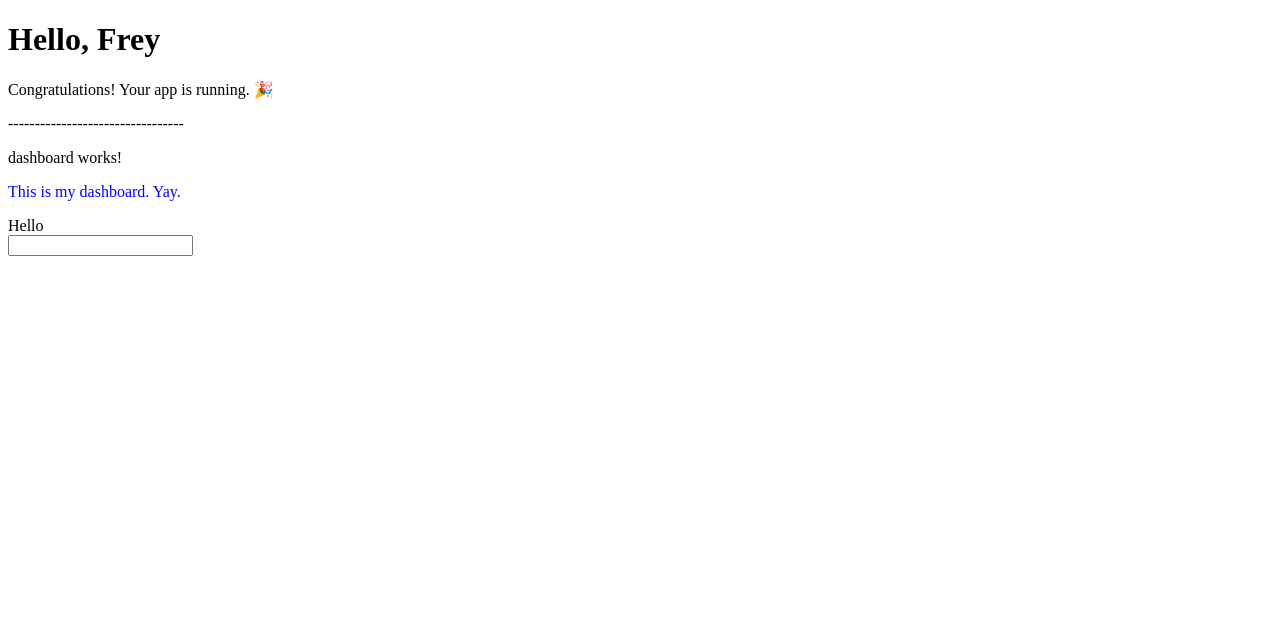
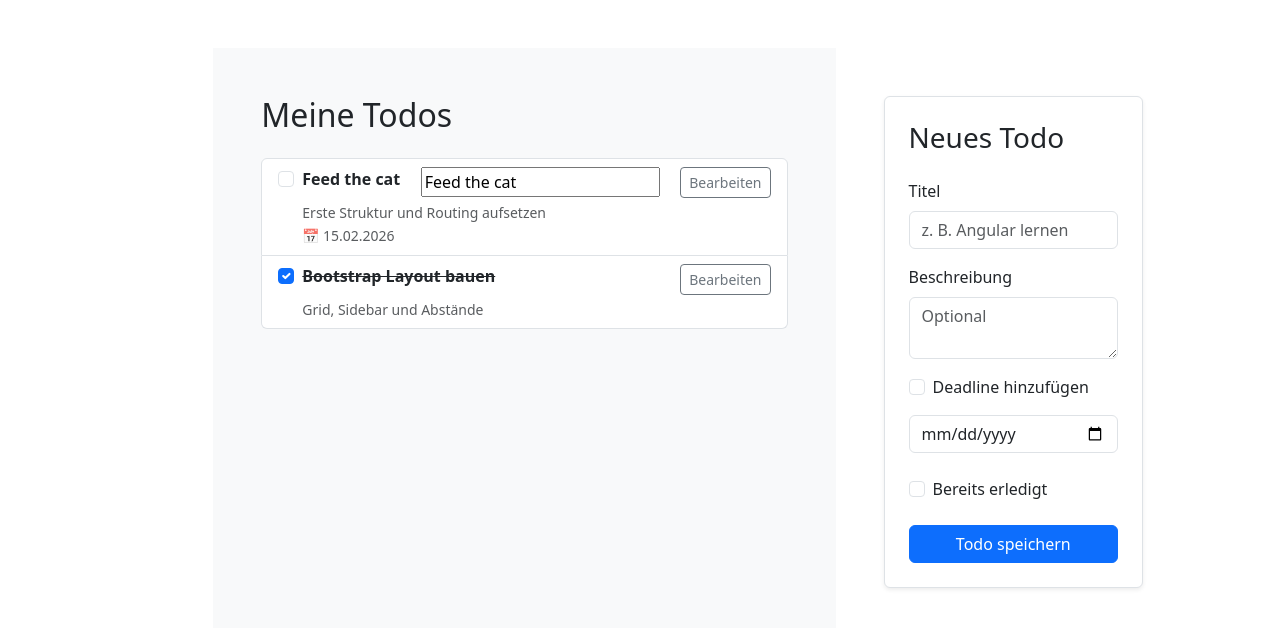
Before and after one commit to JohnSheppard7901/Angular-LifeOS, an Angular app: page /todos in a window 1280 px wide. Before the commit this address led to /. Shown: the top 628 px of the page. Built offline with nearby package versions, Linux system fonts and the light colour scheme.

Commit message:
created todo list html templete

```diff
--- a/angular.json
+++ b/angular.json
@@ -2,7 +2,8 @@
   "$schema": "./node_modules/@angular/cli/lib/config/schema.json",
   "version": 1,
   "cli": {
-    "packageManager": "npm"
+    "packageManager": "npm",
+    "analytics": false
   },
   "newProjectRoot": "projects",
   "projects": {
@@ -30,6 +31,7 @@
               }
             ],
             "styles": [
+              "node_modules/bootstrap/dist/css/bootstrap.min.css",
               "src/styles.css"
             ]
           },
--- a/package.json
+++ b/package.json
@@ -29,6 +29,7 @@
     "@angular/forms": "^21.1.0",
     "@angular/platform-browser": "^21.1.0",
     "@angular/router": "^21.1.0",
+    "bootstrap": "^5.3.8",
     "rxjs": "~7.8.0",
     "tslib": "^2.3.0"
   },
--- a/src/app/app.html
+++ b/src/app/app.html
@@ -1,7 +1,10 @@
+<!--
 <div>
   <h1>Hello, {{ title() }}</h1>
   <p>Congratulations! Your app is running. 🎉</p>
 </div>
 ---------------------------------
 
-<app-dashboard></app-dashboard>
+<app-dashboard></app-dashboard>-->
+
+<router-outlet></router-outlet>
--- a/src/app/app.routes.ts
+++ b/src/app/app.routes.ts
@@ -1,4 +1,10 @@
 import { Routes } from '@angular/router';
+import { Todopage } from './features/todopage/todopage';
 //import { Dashbourd} from 'module';
 
-export const routes: Routes = [];
+export const routes: Routes = [
+    {
+        path: 'todos',
+        component: Todopage
+    }
+];
--- a/src/app/features/todopage/todopage.html
+++ b/src/app/features/todopage/todopage.html
@@ -1,20 +1,115 @@
-<p>todopage works!</p>
+<div class="container-fluid mt-5">
+  <div class="row">
 
-<div>
-    <card>
-        <!-- Interpolation zeigt den Titel -->
-        <h3 class="title">Feed the cat</h3>
+    <!-- linker Seitenrand -->
+    <div class="col-2"></div>
 
-        <!-- Property Binding für Icon/Style -->
-        <input id="doneTask" type="checkbox">
-        <!-- Event Binding -->
-        <label for="doneTask">Pending</label>
+    <!-- Hauptbereich -->
+    <div class="col-10">
+      <div class="row">
 
-        <!-- Edit Title: Two-Way Binding -->
-        <input type="text" placeholder="">
+        <!-- linker Hauptteil (größer) -->
+        <div class="col-7 p-5 bg-light">
+            <h2 class="mb-4">Meine Todos</h2>
 
-        <p class="description">
+            <div class="list-group">
 
-        </p>
-    </card>
+            <div class="list-group-item">
+                <div class="d-flex justify-content-between align-items-start">
+                <div class="form-check">
+                    <input class="form-check-input" type="checkbox">
+                    <label class="form-check-label fw-semibold">
+                    {{titel}}
+                    </label>
+                </div>
+                <!-- temporary for learning two-way binding -->
+                <input [(ngModel)]="titel">
+
+                <button class="btn btn-sm btn-outline-secondary">
+                    Bearbeiten
+                </button>
+                </div>
+
+                <small class="text-muted d-block ms-4 mt-1">
+                Erste Struktur und Routing aufsetzen
+                </small>
+
+                <small class="text-muted ms-4">
+                📅 15.02.2026
+                </small>
+            </div>
+
+            <div class="list-group-item">
+                <div class="d-flex justify-content-between align-items-start">
+                <div class="form-check">
+                    <input class="form-check-input" type="checkbox" checked>
+                    <label class="form-check-label fw-semibold text-decoration-line-through">
+                    Bootstrap Layout bauen
+                    </label>
+                </div>
+
+                <button class="btn btn-sm btn-outline-secondary">
+                    Bearbeiten
+                </button>
+                </div>
+
+                <small class="text-muted d-block ms-4 mt-1">
+                Grid, Sidebar und Abstände
+                </small>
+            </div>
+
+            </div>
+
+
+        </div>
+
+        <!-- rechter Hauptteil (kleiner) -->
+        <div class="col-4 p-5 ">
+          <div class="border rounded p-4 bg-white shadow-sm">
+            <h3 class="mb-4">Neues Todo</h3>
+
+            <form>
+                <div class="mb-3">
+                <label class="form-label">Titel</label>
+                <input type="text" class="form-control" placeholder="z. B. Angular lernen">
+                </div>
+
+                <div class="mb-3">
+                <label class="form-label">Beschreibung</label>
+                <textarea class="form-control" rows="2" placeholder="Optional"></textarea>
+                </div>
+
+                <div class="form-check mb-3">
+                <input class="form-check-input" type="checkbox" id="hasDeadline">
+                <label class="form-check-label" for="hasDeadline">
+                    Deadline hinzufügen
+                </label>
+                </div>
+
+                <div class="mb-4">
+                <input type="date" class="form-control">
+                </div>
+
+                <div class="form-check mb-4">
+                <input class="form-check-input" type="checkbox" id="done">
+                <label class="form-check-label" for="done">
+                    Bereits erledigt
+                </label>
+                </div>
+
+                <button type="submit" class="btn btn-primary w-100">
+                Todo speichern
+                </button>
+            </form>
+            </div>
+
+        </div>
+
+      </div>
+    </div>
+
+    <!-- rechter Seitenrand -->
+    <div class="col-1"></div>
+
+  </div>
 </div>
--- a/src/app/features/todopage/todopage.ts
+++ b/src/app/features/todopage/todopage.ts
@@ -1,11 +1,12 @@
 import { Component } from '@angular/core';
+import { FormsModule } from '@angular/forms';
 
 @Component({
   selector: 'app-todopage',
-  imports: [],
+  imports: [FormsModule],
   templateUrl: './todopage.html',
   styleUrl: './todopage.css',
 })
 export class Todopage {
-
+  titel = "Feed the cat";
 }
```
Also changed, not shown: 1 other file (tests, documents, lock files or other folders).
